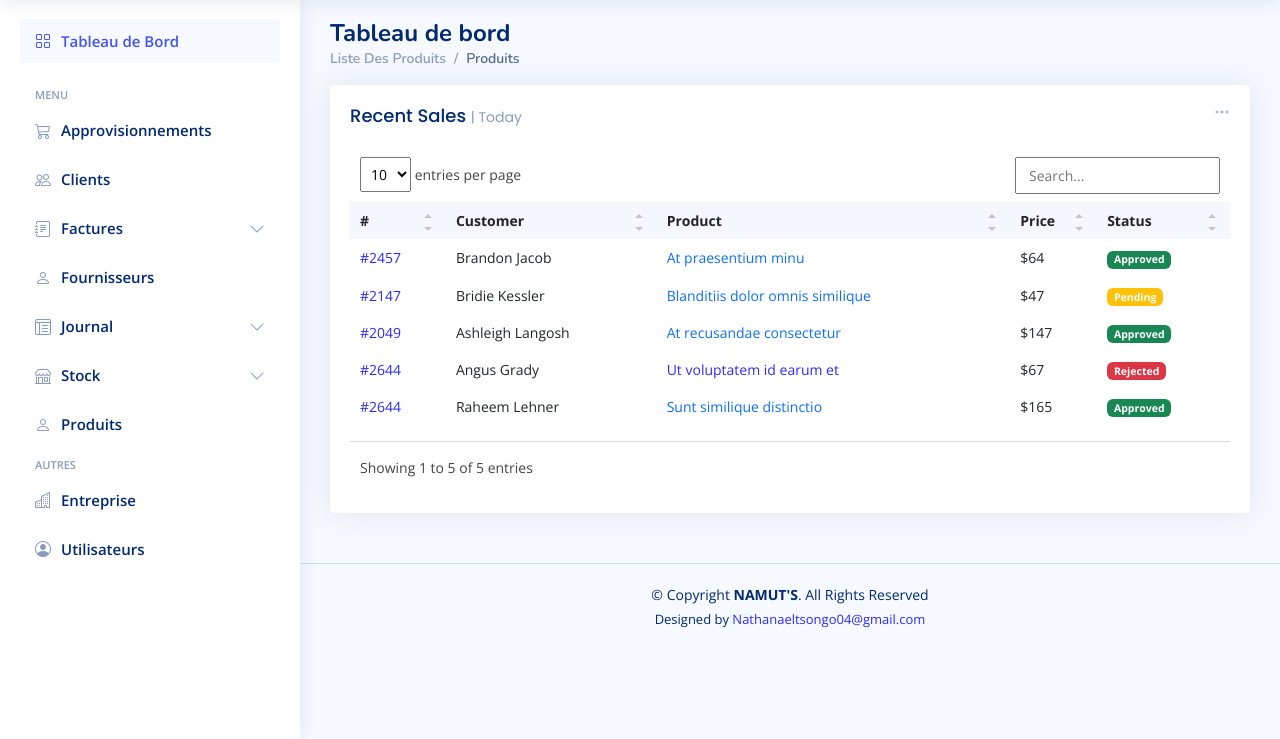
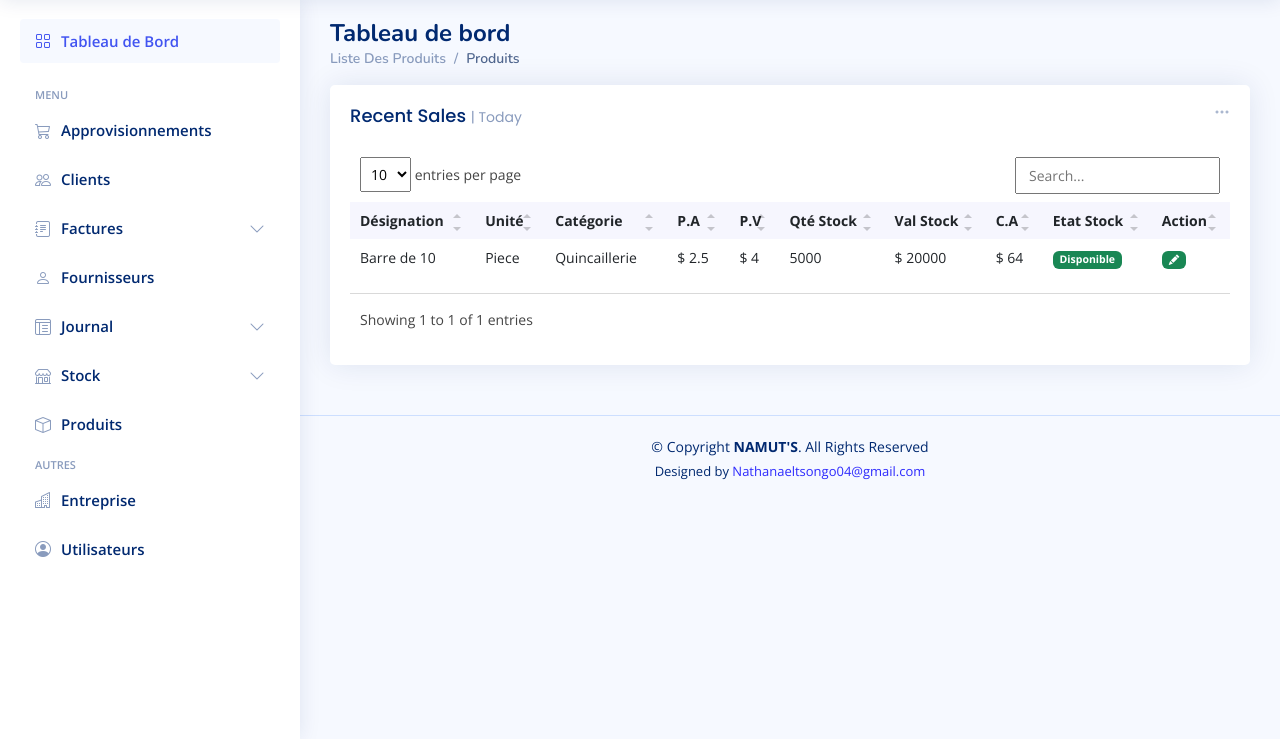
Before and after one commit to nathanaeltsongo04/Namuts, a PHP site: page /produits in a window 1280 px wide. Shown: the part 61-800 px from the top of the page. Run offline with PHP 8.4, Linux system fonts and the light colour scheme; some libraries are stand-ins or nearby versions.

Commit message:
Styling Front-End

```diff
--- a/includes/sidebar.php
+++ b/includes/sidebar.php
@@ -48,7 +48,8 @@
 
         <li class="nav-item">
             <a class="nav-link collapsed" data-bs-target="#tables-nav" data-bs-toggle="collapse" href="#">
-                <i class="bi bi-layout-text-window-reverse"></i><span>Journal</span><i class="bi bi-chevron-down ms-auto"></i>
+                <i class="bi bi-layout-text-window-reverse"></i><span>Journal</span><i
+                    class="bi bi-chevron-down ms-auto"></i>
             </a>
             <ul id="tables-nav" class="nav-content collapse " data-bs-parent="#sidebar-nav">
                 <li>
@@ -83,7 +84,7 @@
         </li><!-- End Stock Nav -->
         <li class="nav-item">
             <a class="nav-link collapsed" href="Produits.php">
-                <i class="bi bi-person"></i>
+                <i class="bi bi-box"></i>
                 <span>Produits</span>
             </a>
         </li><!-- End Produits Page Nav -->
--- a/view/produits.php
+++ b/view/produits.php
@@ -20,55 +20,39 @@
 
                      <div class="card-body">
                          <h5 class="card-title">Recent Sales <span>| Today</span></h5>
-
-                         <table class="table table-borderless datatable">
+                         <div class="table-responsive-md">
+                             <table class="table table-borderless datatable table-responsive">
                                  <thead>
                                      <tr>
-                                     <th scope="col">#</th>
-                                     <th scope="col">Customer</th>
-                                     <th scope="col">Product</th>
-                                     <th scope="col">Price</th>
-                                     <th scope="col">Status</th>
+                                         <th scope="col">Désignation</th>
+                                         <th scope="col">Unité</th>
+                                         <th scope="col">Catégorie</th>
+                                         <th scope="col">P.A</th>
+                                         <th scope="col">P.V</th>
+                                         <th scope="col">Qté Stock</th>
+                                         <th scope="col">Val Stock</th>
+                                         <th scope="col">C.A</th>
+                                         <th scope="col">Etat Stock</th>
+                                         <th scope="col">Action</th>
                                      </tr>
                                  </thead>
                                  <tbody>
                                      <tr>
-                                     <th scope="row"><a href="#">#2457</a></th>
-                                     <td>Brandon Jacob</td>
-                                     <td><a href="#" class="text-primary">At praesentium minu</a></td>
-                                     <td>$64</td>
-                                     <td><span class="badge bg-success">Approved</span></td>
-                                 </tr>
-                                 <tr>
-                                     <th scope="row"><a href="#">#2147</a></th>
-                                     <td>Bridie Kessler</td>
-                                     <td><a href="#" class="text-primary">Blanditiis dolor omnis similique</a></td>
-                                     <td>$47</td>
-                                     <td><span class="badge bg-warning">Pending</span></td>
-                                 </tr>
-                                 <tr>
-                                     <th scope="row"><a href="#">#2049</a></th>
-                                     <td>Ashleigh Langosh</td>
-                                     <td><a href="#" class="text-primary">At recusandae consectetur</a></td>
-                                     <td>$147</td>
-                                     <td><span class="badge bg-success">Approved</span></td>
-                                 </tr>
-                                 <tr>
-                                     <th scope="row"><a href="#">#2644</a></th>
-                                     <td>Angus Grady</td>
-                                     <td><a href="#" class="text-primar">Ut voluptatem id earum et</a></td>
-                                     <td>$67</td>
-                                     <td><span class="badge bg-danger">Rejected</span></td>
-                                 </tr>
-                                 <tr>
-                                     <th scope="row"><a href="#">#2644</a></th>
-                                     <td>Raheem Lehner</td>
-                                     <td><a href="#" class="text-primary">Sunt similique distinctio</a></td>
-                                     <td>$165</td>
-                                     <td><span class="badge bg-success">Approved</span></td>
+                                         <th class="text text-secondary" scope="row">Barre de 10</th>
+                                         <td>Piece</td>
+                                         <td>Quincaillerie</td>
+                                         <td>$ 2.5</td>
+                                         <th>$ 4</th>
+                                         <td>5000</td>
+                                         <td>$ 20000</td>
+                                         <td>$ 64</td>
+                                         <td><span class="badge bg-success">Disponible</span></td>
+                                         <td><span class="badge bg-success"><i class="bi bi-pencil-fill"></i></span>
+                                         </td>
                                      </tr>
                                  </tbody>
                              </table>
+                         </div>
 
                      </div>
 
```
Lines whose indentation alone changed are shown as unchanged.
